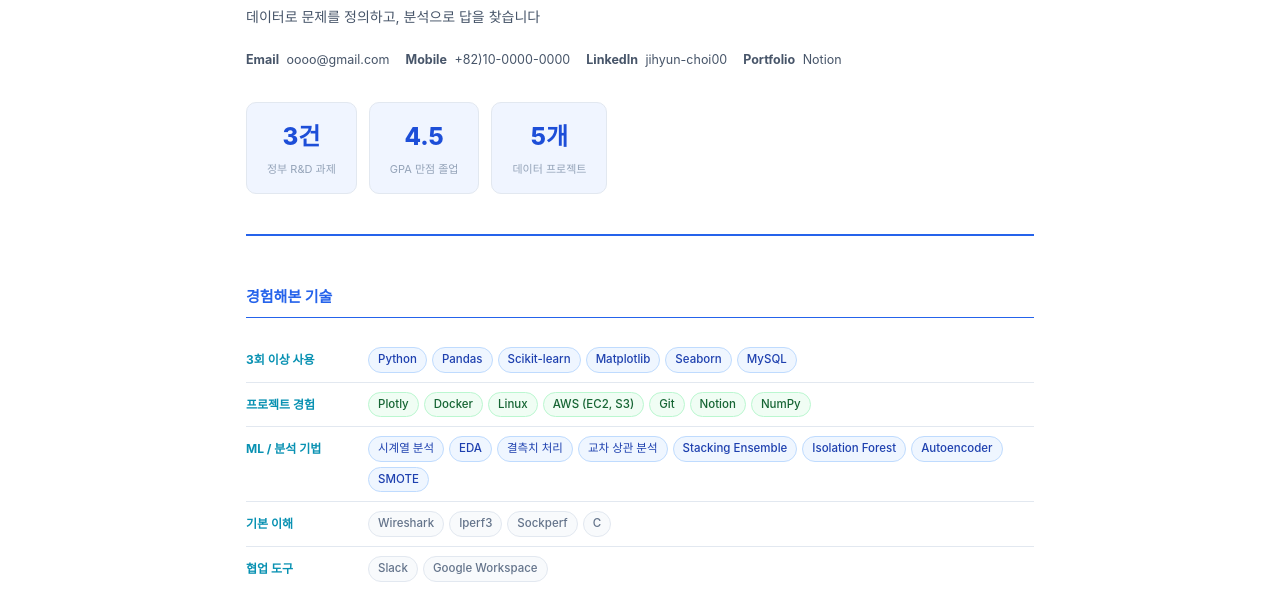
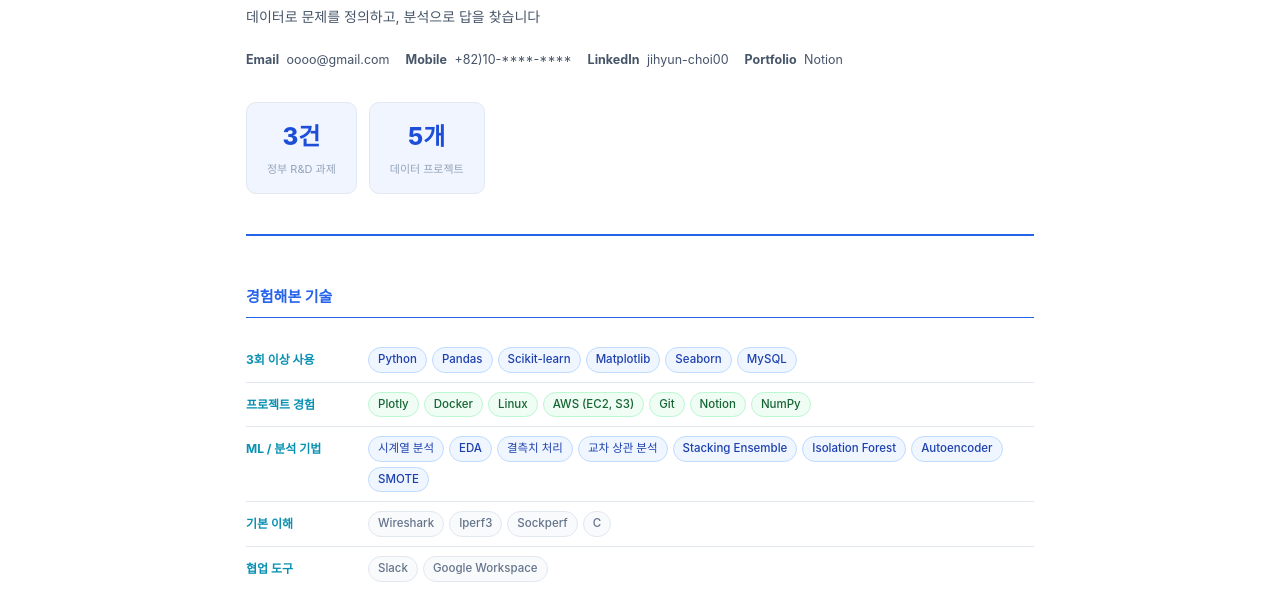
Before and after one commit to choi-jiii/choi-jiii.github.io, a plain HTML site: page index.html in a window 1280 px wide. Shown: the part 208-800 px from the top of the page. Drawn offline with Linux system fonts and the light colour scheme.

Commit message:
Update index.html

```diff
--- a/index.html
+++ b/index.html
@@ -32,15 +32,14 @@
       <p class="hero-role">데이터 분석가  ·  데이터 사이언티스트</p>
       <p class="hero-tagline">데이터로 문제를 정의하고, 분석으로 답을 찾습니다</p>
       <div class="contact-row">
-        <a href="mailto:oooo@gmail.com"><span class="contact-label">Email</span> oooo@gmail.com</a>
-        <span><span class="contact-label">Mobile</span> +82)10-0000-0000</span>
+        <a href="mailto:wlgus2391@gmail.com"><span class="contact-label">Email</span> oooo@gmail.com</a>
+        <span><span class="contact-label">Mobile</span> +82)10-****-****</span>
         <a href="https://linkedin.com/in/jihyun-choi00" target="_blank"><span class="contact-label">LinkedIn</span> jihyun-choi00</a>
         <a href="https://periwinkle-peach-d08.notion.site/jihyun-choi" target="_blank"><span class="contact-label">Portfolio</span> Notion</a>
       </div>
     </div>
     <div class="hero-stats">
       <div class="stat-card"><span class="stat-val">3건</span><span class="stat-lbl">정부 R&D 과제</span></div>
-      <div class="stat-card"><span class="stat-val">4.5</span><span class="stat-lbl">GPA 만점 졸업</span></div>
       <div class="stat-card"><span class="stat-val">5개</span><span class="stat-lbl">데이터 프로젝트</span></div>
     </div>
   </section>
```
